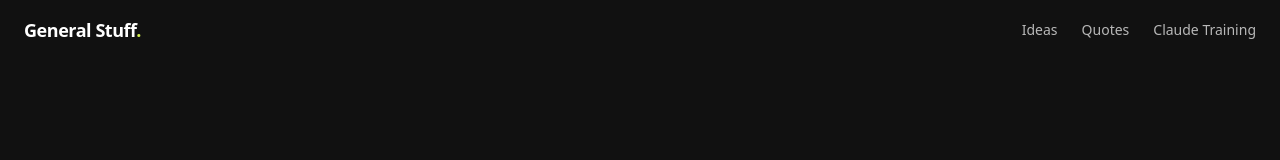
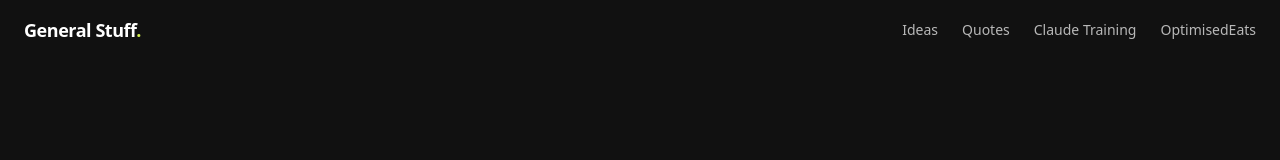
Before and after one commit to chrisjbondis/General-stuff, a Next.js app: page / in a window 1280 px wide. Shown: the top 160 px of the page. Built offline with nearby package versions, Linux system fonts and the light colour scheme.

Commit message:
Add OptimisedEats as its own nav tab

```diff
--- a/components/Nav.tsx
+++ b/components/Nav.tsx
@@ -39,6 +39,14 @@ export default function Nav() {
             Claude Training
           </a>
         </li>
+        <li>
+          <a
+            href="/ideas/optimisedeats.html"
+            className="transition-colors text-white/70 hover:text-white"
+          >
+            OptimisedEats
+          </a>
+        </li>
       </ul>
     </nav>
   );
```
